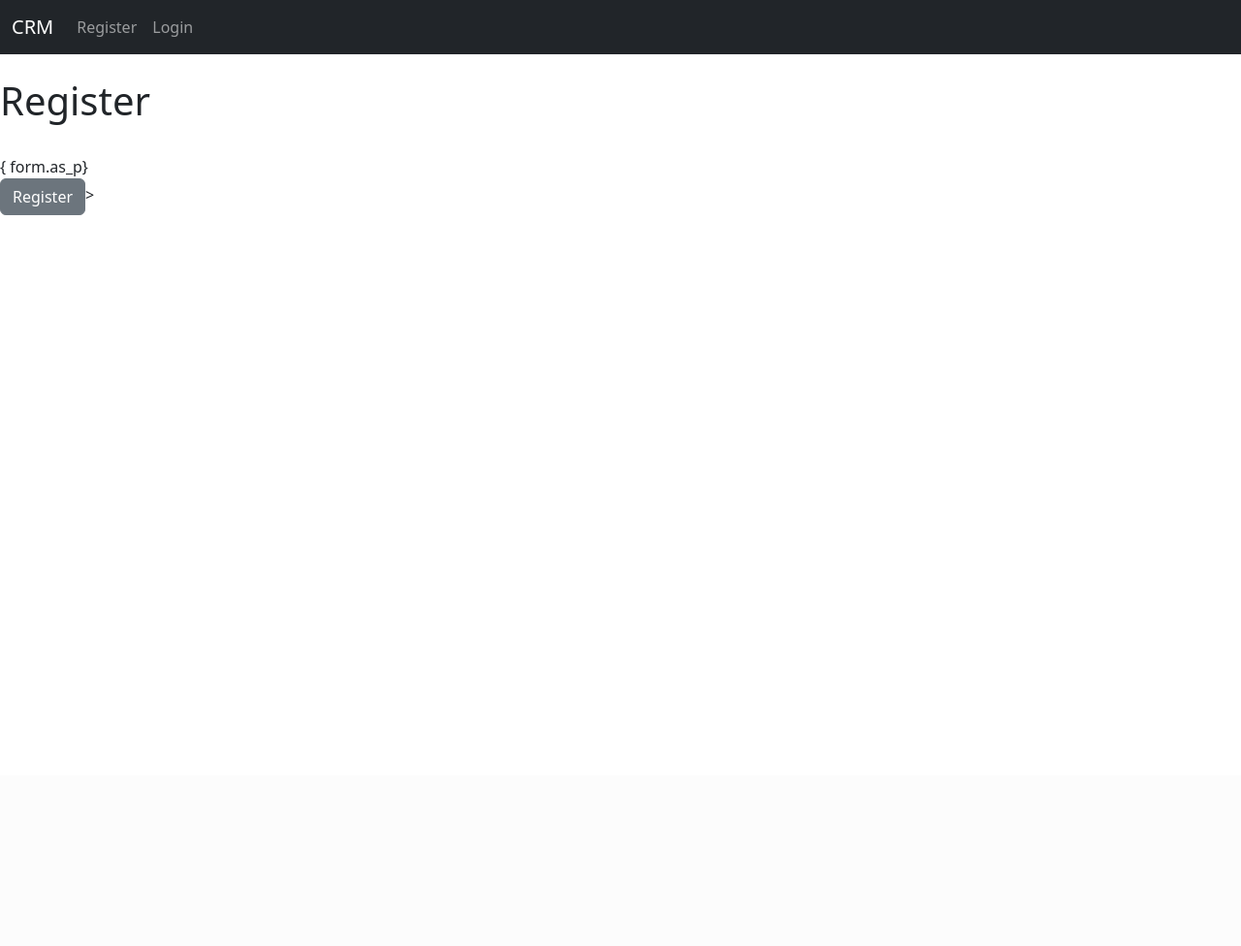
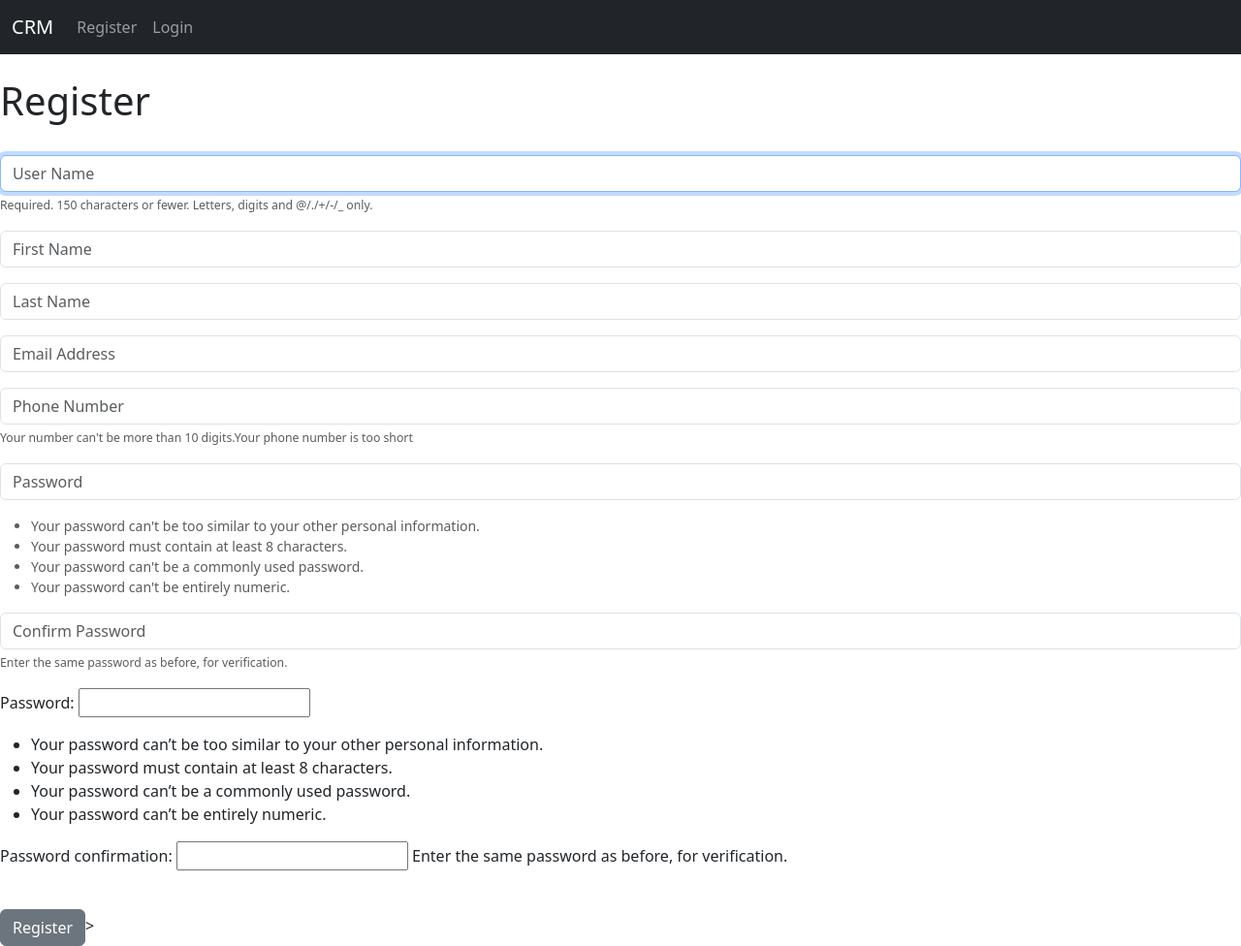
Before and after one commit to maaz-shahid99/CRM_App, a Django app: template CRM/website/templates/register.html in a window 1280 px wide. Shown: the whole page at 97% size. Before the commit the page ends 222 px from the top, so only its background shows below. Run offline with Django 4.2, Linux system fonts and the light colour scheme; the template is opened without the code that fills it: values that come from a table or form of the project are taken from there, others are empty; parts of the project's set-up code (start-up, migrations or seed data) failed here and were passed over.

Commit message:
Forms Updated

```diff
--- a/CRM/website/forms.py
+++ b/CRM/website/forms.py
@@ -4,10 +4,11 @@ from django import forms
 
 class RegistrationForm(UserCreationForm):
     email = forms.EmailField(label="", widget= forms.TextInput(attrs={'class':'form-control', 'placeholder': 'Email Address'}))
-    first_name = forms.CharField(label="",widget= forms.TextInput( max_length=30,attrs={'class':'form-control', 'placeholder': 'First Name'}))
-    last_name = forms.CharField(label="",widget= forms.TextInput(max_length= 30, attrs={'class':'form-control', 'placeholder': 'Last Name'}))
-    ph_number = forms.CharField(label="",widget= forms.TextInput(max_length= 10, attrs={'class':'form-control', 'placeholder': 'Phone Mumber'}))
-
+    first_name = forms.CharField(label="",widget= forms.TextInput(attrs={'class':'form-control', 'placeholder': 'First Name'}))
+    last_name = forms.CharField(label="",widget= forms.TextInput(attrs={'class':'form-control', 'placeholder': 'Last Name'}))
+    ph_number = forms.CharField(label="",widget= forms.TextInput(attrs={'class':'form-control', 'placeholder': 'Phone Mumber'}))
+    password_1 = forms.CharField(label="",widget= forms.TextInput(attrs={'class':'form-control', 'placeholder': 'Password 1'}))
+    password_2 = forms.CharField(label="",widget= forms.TextInput(attrs={'class':'form-control', 'placeholder': 'Password 2'}))
 
     class Meta:
         model = User
--- a/CRM/website/templates/home.html
+++ b/CRM/website/templates/home.html
@@ -11,6 +11,6 @@
   <h1>Login</h1>
   <br />
 </div>
-<div class="col-md-3 offset-md-4">{% include 'forms.html'%}</div>
+<div class="col-md-3 offset-md-4">{% include 'forms.html' %}</div>
 {% endif %}
 {% endblock %}
--- a/CRM/website/templates/register.html
+++ b/CRM/website/templates/register.html
@@ -9,7 +9,7 @@
 <form method="POST">
     {% csrf_token %}
 
-    { form.as_p}
+    {{ form.as_p }}
 
     <br/>
     <button type="submit" class="btn btn-secondary">Register</button>>
```
